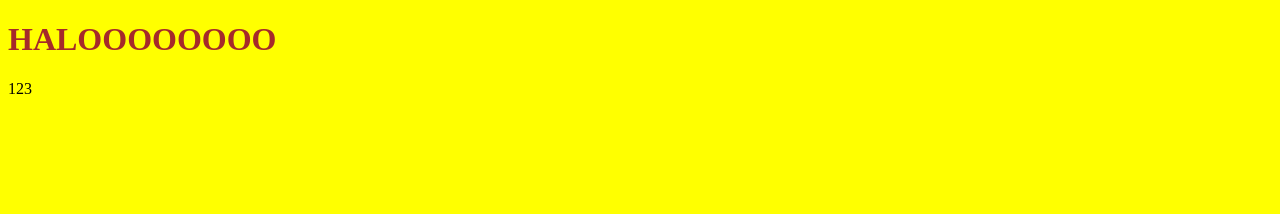
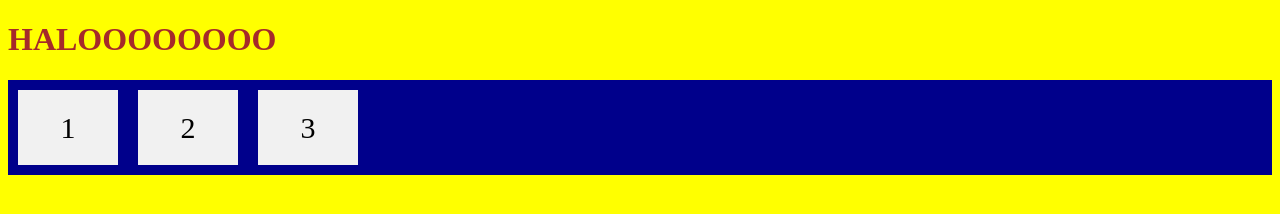
Before and after one commit to jenniferoentoro/jenniferoentoro.github.io, a plain HTML site: page media.html in a window 1280 px wide. Drawn offline with Linux system fonts and the light colour scheme.

Commit message:
Update media.html

```diff
--- a/media.html
+++ b/media.html
@@ -27,6 +27,16 @@
       }
       .flex-container {
         display: flex;
+        flex-wrap: nowrap; /* Other options: wrap */
+        background-color: darkblue;
+      }
+      .flex-container > div {
+        background-color: #f1f1f1;
+        width: 100px;
+        margin: 10px;
+        text-align: center;
+        line-height: 75px;
+        font-size: 30px;
       }
     </style>
   </head>
```
